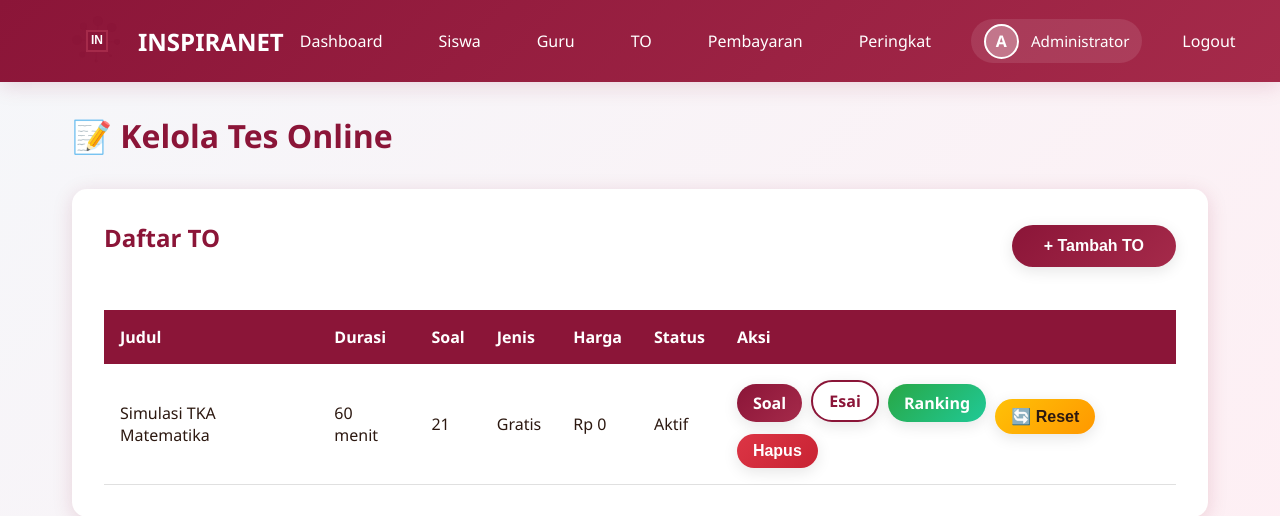
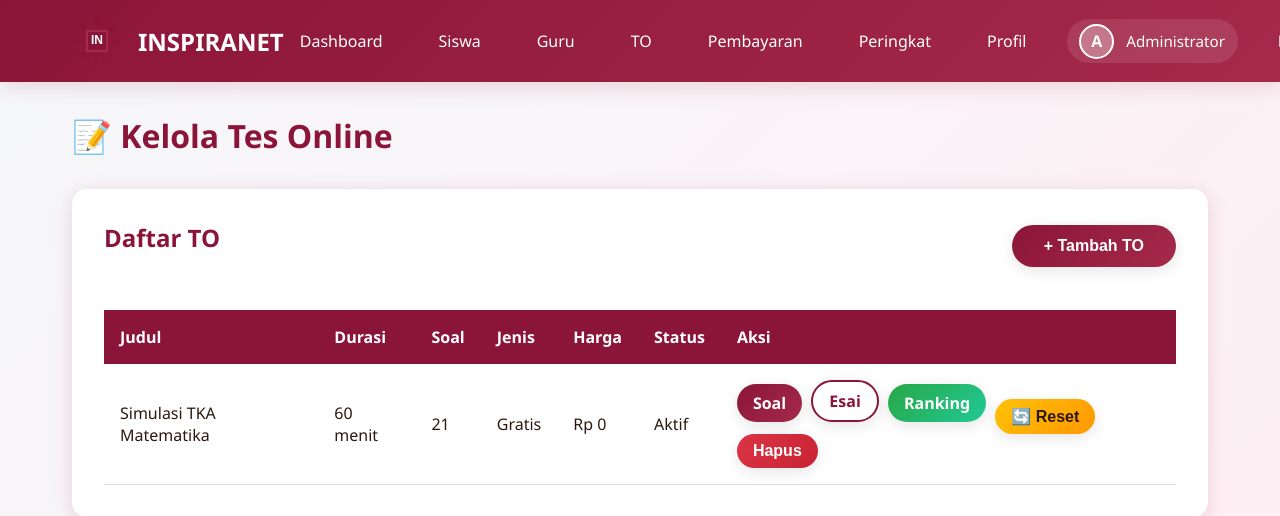
Before and after one commit to rafliyusuf999/aplikasi-tryout-siswa-dan-pembelajaran, a Flask app: page /admin/exams in a window 1280 px wide; the page is wider, and only the part inside the window is pictured. Shown: the top 516 px of that part. Run offline with Flask 3, Linux system fonts and the light colour scheme; a user stored in the database is signed in; data comes from the database, SQL or seed files in the repository.

Commit message:
Add a profile section for users to view and update their information
Adds a new "Profil" link to the navigation bar, directing users to a page where they can view their identity, password, and photo.

Replit-Commit-Author: Agent
Replit-Commit-Session-Id: 0bea7e5a-dba7-4dde-a1aa-92c025379b6f
Replit-Commit-Checkpoint-Type: intermediate_checkpoint

```diff
--- a/templates/base.html
+++ b/templates/base.html
@@ -37,6 +37,7 @@
                         <li><a href="{{ url_for('student_exams') }}" onclick="closeMobileMenu()">Daftar TO</a></li>
                     {% endif %}
                     <li><a href="{{ url_for('all_leaderboards') }}" onclick="closeMobileMenu()">Peringkat</a></li>
+                    <li><a href="{{ url_for('profile') }}" onclick="closeMobileMenu()">Profil</a></li>
                     <li class="user-profile">
                         <div class="profile-info">
                             {% if current_user.profile_photo %}
```
